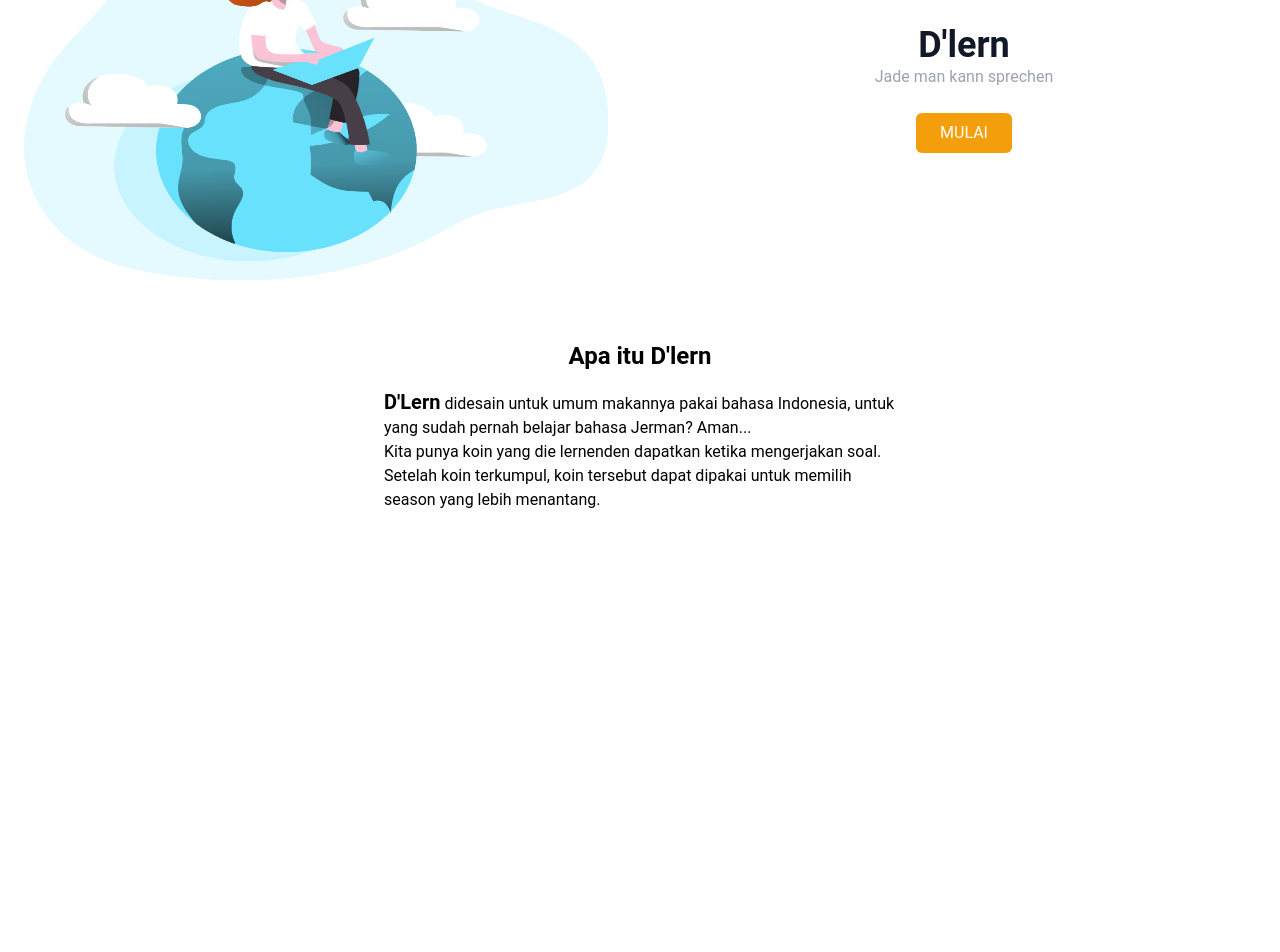
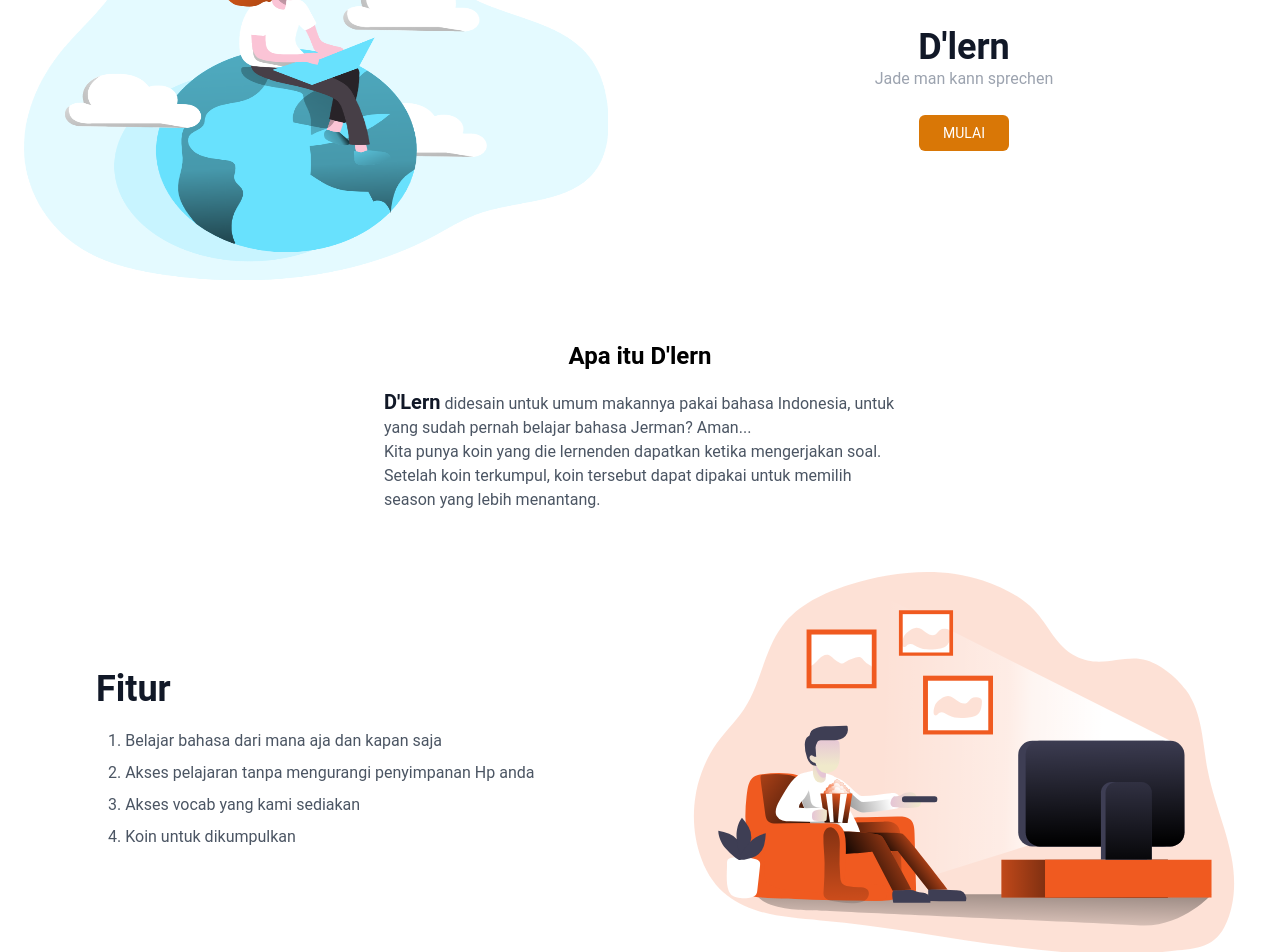
Before and after one commit to wahyunf354/dlern, a Next.js app: page /landing-page in a window 1280 px wide. Shown: the part 220-1172 px from the top of the page. Before the commit the page ends 800 px from the top, so only its background shows below. Built offline with nearby package versions, Linux system fonts and the light colour scheme.

Commit message:
halaman landing page tinggal saran dan contact

```diff
--- a/components/atom/Button.js
+++ b/components/atom/Button.js
@@ -1,10 +1,9 @@
 import Link from "next/link";
 
-export const Button = ({ type, title, href, color }) => {
-  const className = ["bg-" + color, "w-min", "px-6", "py-2", "rounded-md"];
+export const Button = ({ type, title, href, className }) => {
   if (type === "link") {
     return (
-      <div className={className.join(" ")}>
+      <div className={"w-min px-6 py-2 rounded-md " + className}>
         <Link href={href}>
           <a className="text-white">{title}</a>
         </Link>
--- a/pages/landing-page.js
+++ b/pages/landing-page.js
@@ -29,23 +29,73 @@ export default function Home() {
         <div className="flex flex-col justify-center items-center py-4">
           <h1 className="text-gray-900 font-bold text-4xl">D'lern</h1>
           <p className="mb-6 text-gray-400">Jade man kann sprechen</p>
-          <Button type="link" title="MULAI" href="/login" color="yellow-500" />
+          <Button
+            type="link"
+            title="MULAI"
+            href="/register"
+            className="bg-yellow-600 text-sm hover:bg-yellow-500 focus:bg-yellow-500"
+          />
         </div>
       </div>
 
-      <div className="px-6 md:px-96">
+      {/* apa itu D'lern */}
+      <div className="px-6 md:px-96 mb-10">
         <h1 className="font-bold text-2xl text-center my-4">Apa itu D'lern</h1>
-        <p>
-          <span className="text-xl font-bold">D'Lern</span> didesain untuk umum
-          makannya pakai bahasa Indonesia, untuk yang sudah pernah belajar
-          bahasa Jerman? Aman...
+        <p className="text-gray-600">
+          <span className="text-xl text-gray-900 font-bold">D'Lern</span>{" "}
+          didesain untuk umum makannya pakai bahasa Indonesia, untuk yang sudah
+          pernah belajar bahasa Jerman? Aman...
         </p>
-        <p>
+        <p className="text-gray-600">
           Kita punya koin yang die lernenden dapatkan ketika mengerjakan soal.
           Setelah koin terkumpul, koin tersebut dapat dipakai untuk memilih
           season yang lebih menantang.
         </p>
       </div>
+
+      {/* Fitur */}
+      <div className="container py-5 mb-10 mx-auto grid grid-cols-1 gap-4 md:grid-cols-2">
+        <div className="flex flex-col md:pl-24 px-6 justify-center">
+          <h1 className="text-gray-900 mb-5 font-bold text-4xl">Fitur</h1>
+          <ol>
+            <li className="text-gray-600 mb-2 md:ml-3">
+              1. Belajar bahasa dari mana aja dan kapan saja
+            </li>
+            <li className="text-gray-600 mb-2 md:ml-3">
+              2. Akses pelajaran tanpa mengurangi penyimpanan Hp anda
+            </li>
+            <li className="text-gray-600 mb-2 md:ml-3">
+              3. Akses vocab yang kami sediakan
+            </li>
+            <li className="text-gray-600 mb-2 md:ml-3">
+              4. Koin untuk dikumpulkan
+            </li>
+          </ol>
+        </div>
+        <div className="px-6">
+          <Image
+            src="/assets/illustrasi/resting_.svg"
+            alt="Illustrasi Landing Page Bola Dunia"
+            layout="responsive"
+            width={650}
+            height={425}
+          />
+        </div>
+      </div>
+
+      {/* Masukan dan saran */}
+      <div className="container mx-auto text-center">
+        <h1 className="text-gray-900 mb-5 font-bold text-4xl">
+          Saran dan Masukan
+        </h1>
+      </div>
+
+      {/* Contact */}
+
+      {/* Footer */}
+      <div className="text-center bg-gray-900 text-white text-lg py-5">
+        <p>Copyright by D'lern</p>
+      </div>
     </Layout>
   );
 }
--- /dev/null
+++ b/pages/register.js
@@ -0,0 +1,7 @@
+export default function Register() {
+  return (
+    <div>
+      <h1>Registrasi</h1>
+    </div>
+  );
+}
```
Also changed, not shown: public/assets/illustrasi/resting_.svg (added).
